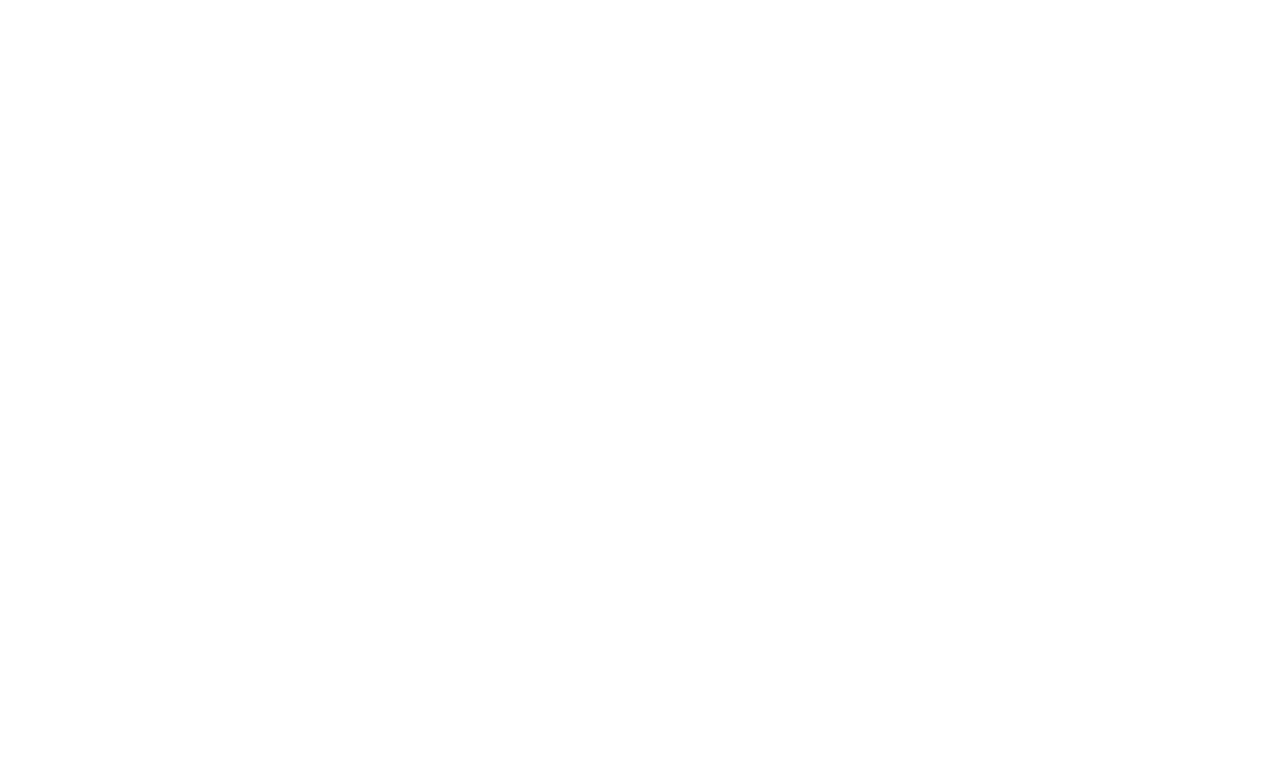
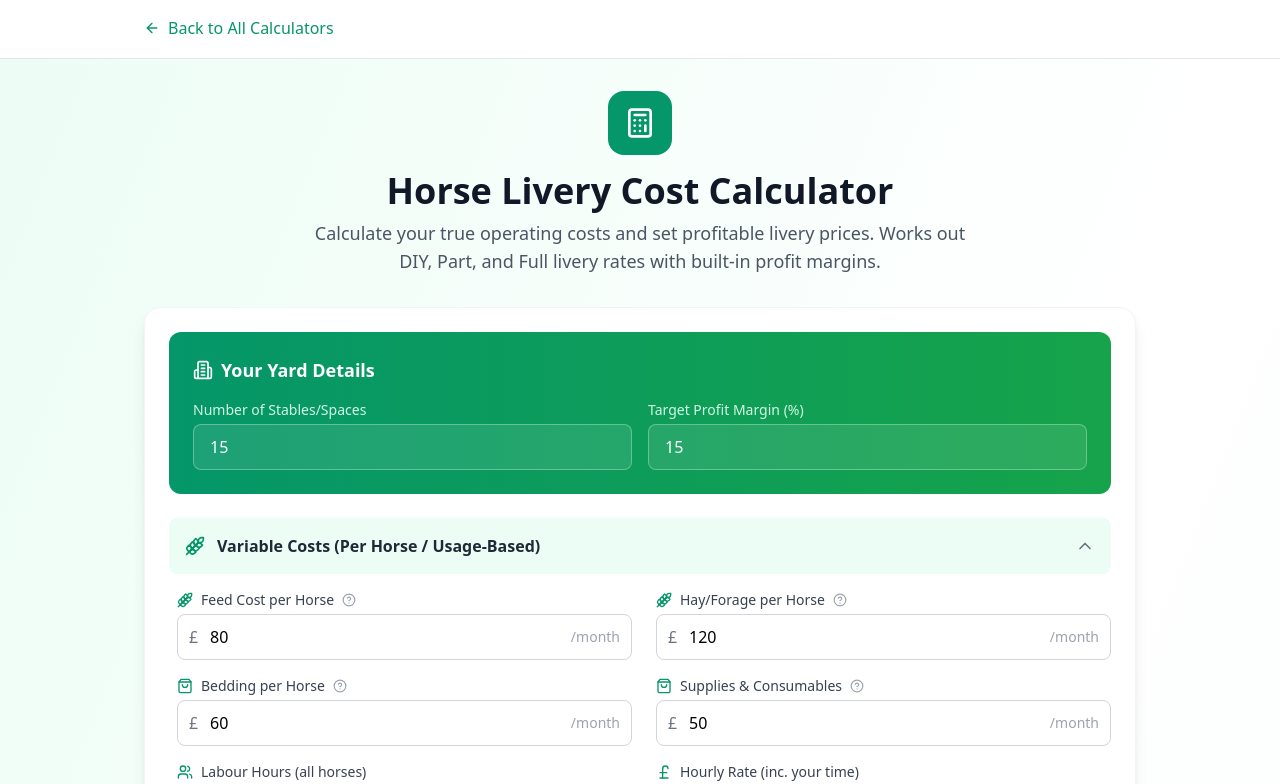
Before and after one commit to Agricog/HorseCost, a React (Vite) app: page /horse-livery in a window 1280 px wide. Before the commit this address had no page. Shown: the top 784 px of the page. Built offline with nearby package versions, Linux system fonts and the light colour scheme; the HTML template or start-up script is replaced by a standard one.

Commit message:
Update App.tsx

```diff
--- a/src/App.tsx
+++ b/src/App.tsx
@@ -1,11 +1,14 @@
 import { BrowserRouter as Router, Routes, Route } from 'react-router-dom'
 import Home from './pages/Home'
+import HorseLiveryCalculatorPage from './pages/HorseLiveryCalculatorPage'
 
 function App() {
   return (
     <Router>
       <Routes>
         <Route path="/" element={<Home />} />
+        <Route path="/calculators/horse-livery" element={<HorseLiveryCalculatorPage />} />
+        <Route path="/horse-livery" element={<HorseLiveryCalculatorPage />} />
       </Routes>
     </Router>
   )
```
